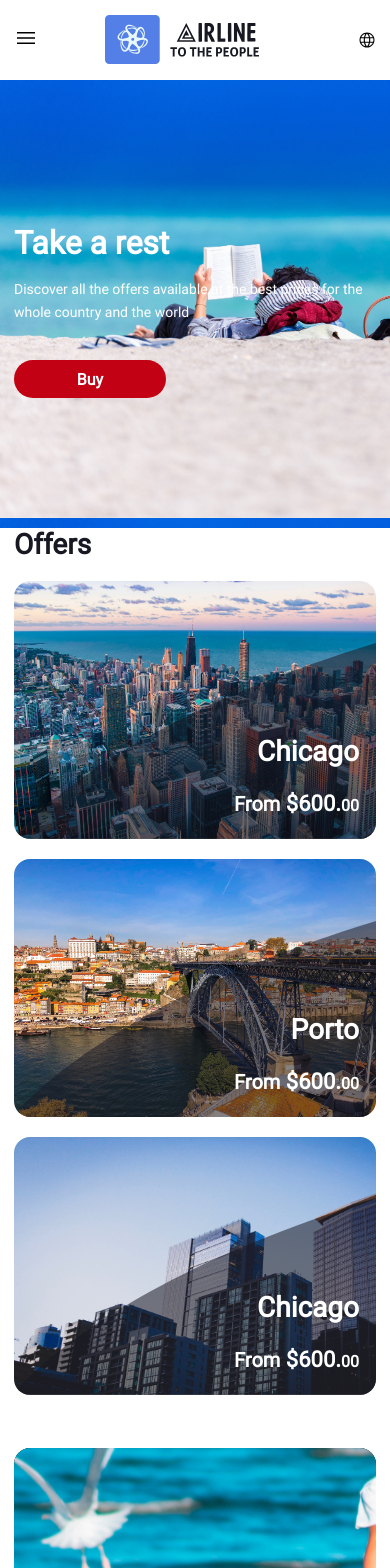
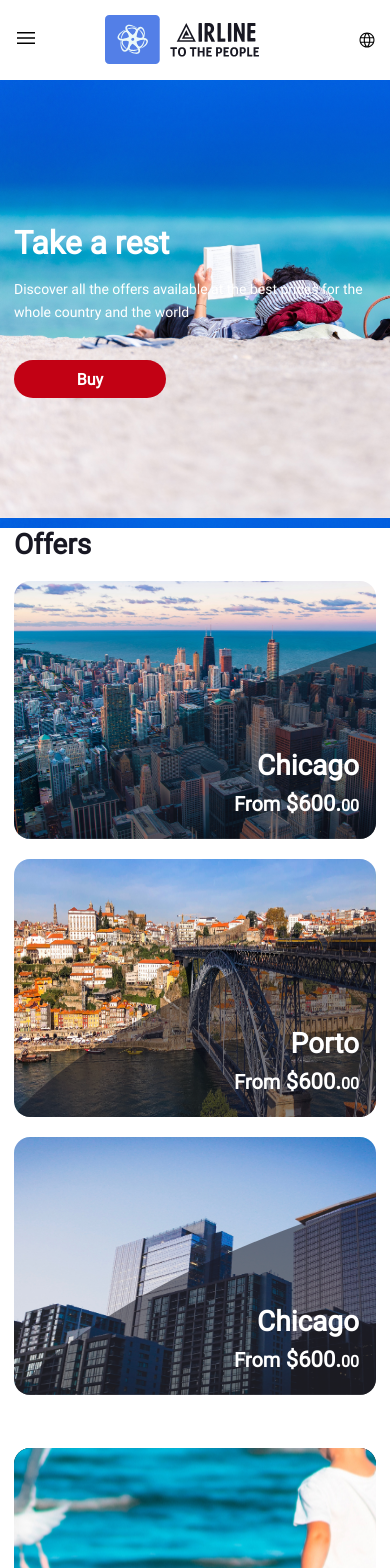
Before and after one commit to karlozjaramillo/prueba-ingreso-ux-2024, an Angular app: page / in a window 390 px wide. Shown: the top 1568 px of the page. Built offline with nearby package versions, Linux system fonts and the light colour scheme.

Commit message:
Measurements are corrected and styles are optimized in the body-content component

```diff
--- a/src/app/body-content/body-content.component.scss
+++ b/src/app/body-content/body-content.component.scss
@@ -33,33 +33,35 @@ $third-gradient-color: #537FE7;
     height: 258px;
 }
 
-.body-content__content-offers-1 {
+.body-content__content-offers-1,
+.body-content__content-offers-2,
+.body-content__content-offers-3 {
     overflow: hidden;
-    position: relative;
-    width: 25%;
-    background-image: url("../../assets/chicago.jpg");
     background-size: cover;
     background-repeat: no-repeat;
     border-radius: 16px;
 }
 
+.body-content__content-offers-1 {
+    width: 25%;
+    background-image: url("../../assets/chicago.jpg");
+    background-size: 140% 100%;
+    background-position: 13% 100%;
+}
+
 .body-content__content-offers-2 {
-    overflow: hidden;
     width: 50%;
     background-image: url("../../assets/porto.jpg");
-    background-size: cover;
-    background-repeat: no-repeat;
     margin: 0 20px;
-    border-radius: 16px;
+    background-size: 100% 165%;
+    background-position: 0% 45%;
 }
 
 .body-content__content-offers-3 {
-    overflow: hidden;
     width: 25%;
     background-image: url("../../assets/mire.jpg");
-    background-size: cover;
-    background-repeat: no-repeat;
-    border-radius: 16px;
+    background-size: 150% 100%;
+    background-position: 49% 100%;
 }
 
 .body-content__content-offers-intersect {
@@ -77,29 +79,29 @@ $third-gradient-color: #537FE7;
     flex-direction: column;
     justify-content: flex-end;
     align-items: flex-end;
+    padding: 0 17px 23px 0;
 }
 
 .body-content__content-offers-city,
 .body-content__content-offers-price {
     color: $text-color-white;
-    margin-right: 17px;
-    margin-bottom: 23px;
     font-weight: 700;
 }
 
 .body-content__content-offers-city {
     font-size: 1.75rem;
+    margin-bottom: 9px;
 }
 
-.body-content__content-offers-price--from{
+.body-content__content-offers-price--from {
     font-size: 1.25rem;
 }
 
-.body-content__content-offers-price--600{
+.body-content__content-offers-price--600 {
     font-size: 1.375rem;
 }
 
-.body-content__content-offers-price--00{
+.body-content__content-offers-price--00 {
     font-size: 1rem;
 }
 
@@ -110,7 +112,7 @@ $third-gradient-color: #537FE7;
     display: flex;
     background-image: linear-gradient(to right, $first-gradient-color, $second-gradient-color, $third-gradient-color);
     width: 100%;
-    height: auto;
+    min-height: 386px;
     background-color: $second-gradient-color;
 }
 
@@ -122,13 +124,13 @@ $third-gradient-color: #537FE7;
     height: 767.86px;
     border-radius: 100%;
     background-image: url("../../assets/our-destinations-banner.jpg");
-    background-size: cover;
+    background-size: 110%;
     background-repeat: no-repeat;
-    background-position: center;
+    background-position: 95% 55%;
 }
 
 .body-content__content-banner-text {
-    padding: 99px 193px 100px 490px;
+    padding: 99.05px 193.16px 100.22px 528.65px;
 }
 
 .body-content__content-banner-text--title,
@@ -136,16 +138,21 @@ $third-gradient-color: #537FE7;
     color: $text-color-white;
 }
 
+.body-content__content-banner-text--description {
+    font-size: 1.125rem;
+    font-weight: 400;
+}
+
+.body-content__content-banner-text--title {
+    font-size: 2rem;
+    font-weight: 700;
+}
+
 .body-content__content-banner-text--subtitle {
     color: $text-color-light-blue;
     font-size: 2rem;
     font-weight: 400;
     margin-bottom: 30px;
-}
-
-.body-content__content-banner-text--title {
-    font-size: 2rem;
-    font-weight: 700;
 }
 
 // Media Queries
@@ -190,22 +197,20 @@ $third-gradient-color: #537FE7;
         height: auto;
     }
 
-    .body-content__content-offers-1 {
+    .body-content__content-offers-1,
+    .body-content__content-offers-2,
+    .body-content__content-offers-3 {
         width: 100%;
         min-height: 258px;
+    }
+
+    .body-content__content-offers-1,
+    .body-content__content-offers-3 {
         margin-bottom: 20px;
     }
 
     .body-content__content-offers-2 {
-        width: 100%;
-        min-height: 258px;
         margin: 0 0 20px;
-    }
-
-    .body-content__content-offers-3 {
-        width: 100%;
-        min-height: 258px;
-        margin-bottom: 20px;
     }
 
     .body-content__content-offers-intersect {
@@ -232,3 +237,11 @@ $third-gradient-color: #537FE7;
         background-position: 75% 55%;
     }
 }
+
+@media (max-width:414px) {
+    .body-content__content-banner-image {
+        top: -403px;
+        left: -191px;
+        background-position: 100% 55%;
+    }
+}
```
